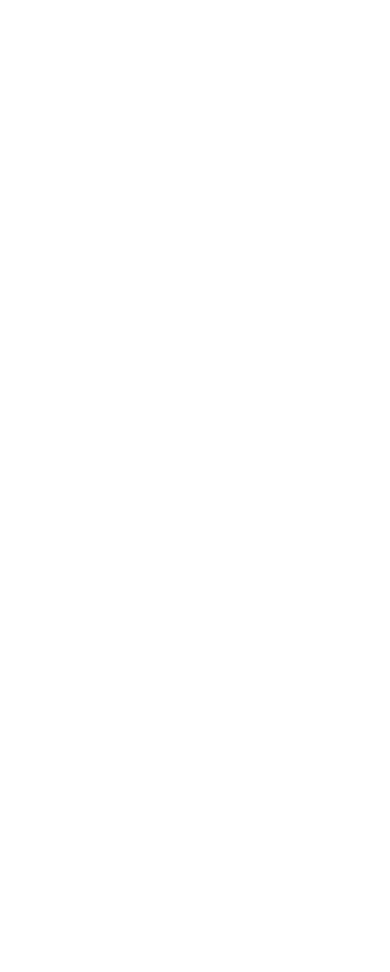
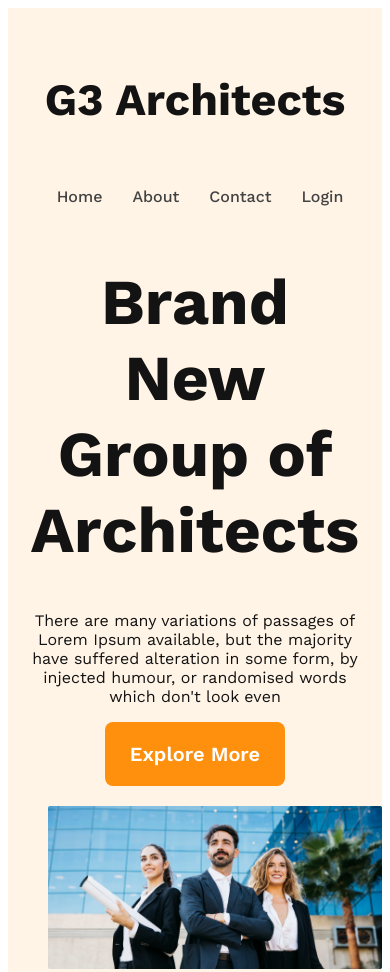
Before and after one commit to Shameha/g3_webside, a plain HTML site: page index.html in a window 390 px wide. Shown: the top 972 px of the page. Before the commit the page ends 844 px from the top, so only its background shows below. Drawn offline with nearby package versions, Linux system fonts and the light colour scheme.

Commit message:
finish the responsive of mobile and medium device

```diff
--- a/index.html
+++ b/index.html
@@ -7,6 +7,35 @@
     <link rel="stylesheet" href="styles/architect.css">
 </head>
 <body>
+    <header>
+     <nav >
+        <h3 class="nav_title"> G3 Architects</h3>
+         <ul>
+            <li><a href="">Home</a></li>
+            <li><a href="">About</a></li>
+            <li><a href="">Contact</a></li>
+            <li><a href="">Login</a></li>
+         </ul>
+     </nav>
+     <div class="banner">
+     <div class="banner-contant">
+        <h1 class="banner_title">
+            Brand New
+            Group of Architects
 
+        </h1>
+        <p class="banner_discription">There are many variations of passages of Lorem Ipsum available, but the majority have suffered alteration in some form, by injected humour, or randomised words which don't look even</p>
+        <button class="btn-primary">Explore More</button>
+     </div>
+        <img src="images/banner.png" alt="">
+
+     </div>
+    </header>
+    <main>
+
+    </main>
+    <footer>
+
+    </footer>
 </body>
 </html>
--- a/styles/architect.css
+++ b/styles/architect.css
@@ -0,0 +1,84 @@
+/*work sanse fornt*/
+
+  @import url('https://fonts.googleapis.com/css2?family=Work+Sans:ital,wght@0,400;0,500;0,600;0,700;0,800;1,500&display=swap');
+
+*{
+    font-family: 'Work Sans';
+}
+.btn-primary{
+    border-radius: 8px;
+background: #FF900E;
+color: #FFF;
+text-align: center;
+padding: 20px 25px;
+font-size: 1.25rem;
+font-weight: 600;
+cursor: pointer;
+border: 0px;
+}
+header{
+    background: rgba(255, 144, 14, 0.10);
+    padding: 50px 240px;
+}
+nav{
+    display: flex;
+    justify-content: space-between;
+    align-items: center;
+}
+.nav_title{
+    color: var(--Dark-01, #131313);
+font-size: 2.8rem;
+font-weight: 700;
+
+}
+nav > ul{
+    display: flex;
+}
+nav li{
+    list-style: none;
+    margin-right: 30px;
+    font-weight: 500;
+    font-size: 1rem;
+}
+nav li a{
+    color: var(--Dark-02, #424242);
+text-decoration: none;
+}
+.banner-contant{
+    max-width: 800px;
+    text-align: center;
+    margin: 0 auto;
+}
+.banner_title{
+    font-size: 4rem;
+    font-weight: 700;
+    color: var(--Dark-01, #131313);
+
+}
+.banner_discription{
+    color: var(--Dark-01, #131313);
+}
+.banner img{
+    margin: 20px;
+    width: 100%;
+
+}
+/* responsive media */
+@media screen and (max-width:576px){
+    header{
+        padding: 20px;
+    }
+    nav{
+        flex-direction: column;
+    }
+
+}
+/* tablet or medium*/
+@media screen and (min-width:576px) and (max-width:960){
+    header{
+        padding: 20px;
+    }
+    nav{
+        flex-direction: column;
+    }
+}
```
